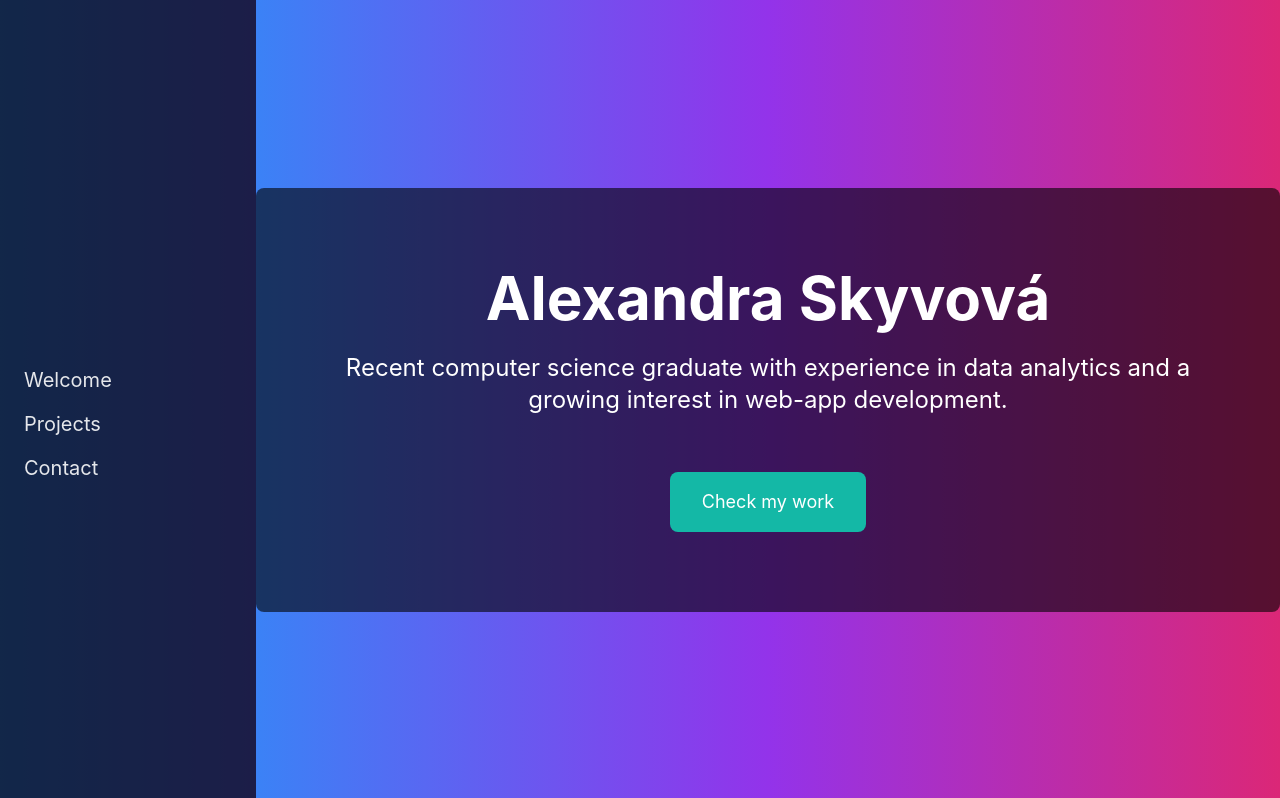
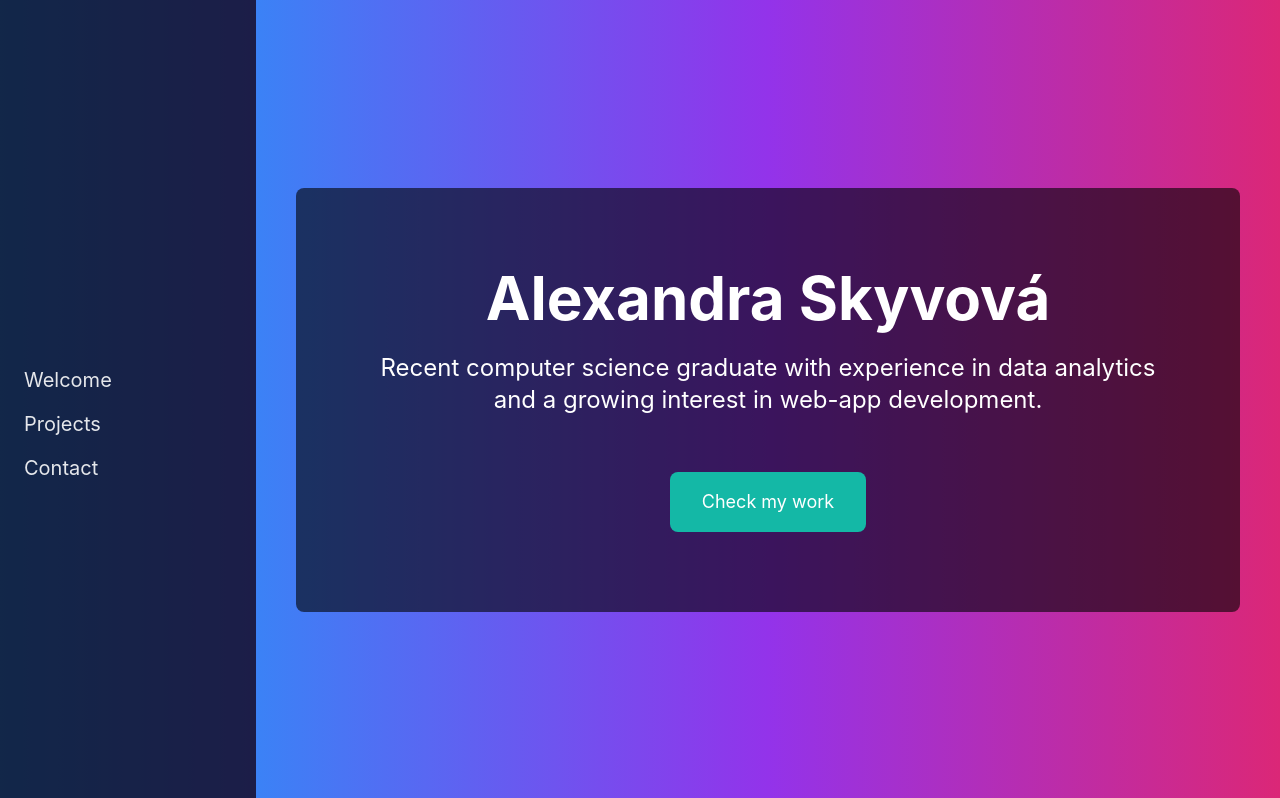
Before and after one commit to alexandrasky/alexandrasky.github.io, a React (Create React App) app: page / in a window 1280 px wide. Shown: the top 798 px of the page. Built offline with nearby package versions, Linux system fonts and the light colour scheme.

Commit message:
update intro banner

```diff
--- a/src/components/Intro.tsx
+++ b/src/components/Intro.tsx
@@ -8,7 +8,7 @@ const Intro: React.FC = () => {
       className="relative flex items-center justify-center min-h-screen bg-gradient-to-r from-blue-500 via-purple-600 to-pink-600 bg-cover bg-center overflow-hidden"
     >
       {/* Content Section */}
-      <div className="relative text-center text-white px-8 py-16 md:px-16 md:py-20 bg-black bg-opacity-60 rounded-lg">
+      <div className="relative m-10 text-center text-white px-8 py-16 md:px-16 md:py-20 bg-black bg-opacity-60 rounded-lg">
         <h1 className="text-4xl md:text-6xl font-bold leading-tight mb-6 animate__animated animate__fadeIn animate__delay-1s">
           Alexandra Skyvová
         </h1>
```
